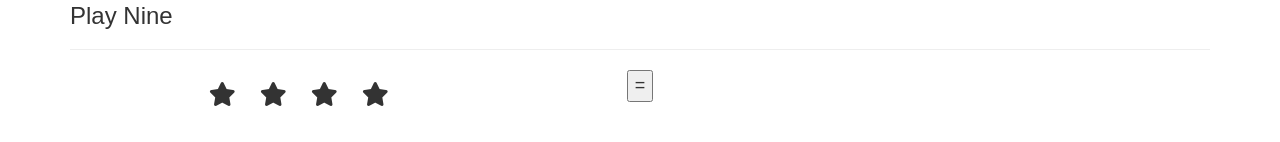
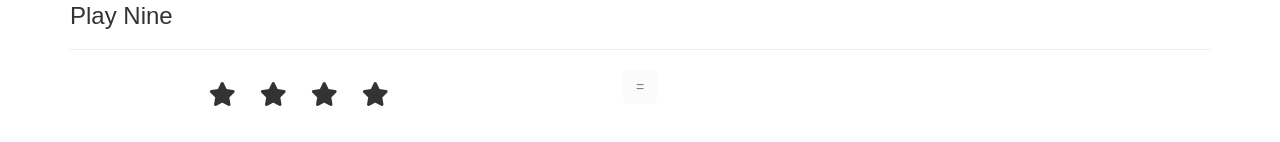
Before and after one commit to john-jay/play9, a React (Create React App) app: page / in a window 1280 px wide. Shown: the part 167-309 px from the top of the page. Built offline with nearby package versions, Linux system fonts and the light colour scheme.

Commit message:
Update readme and clean up.

```diff
--- a/src/App.js
+++ b/src/App.js
@@ -16,7 +16,9 @@
 const Button = (props) => {
     return (
       <div className="col-sm-2">
-        <button>=</button>
+        <button className="btn" disabled={props.selectedNumbers.length === 0}>
+          =
+        </button>
       </div>
     );
 };
@@ -71,18 +73,19 @@
     }));
   }
   render(){
+    const { selectedNumbers, numberOfStars } = this.state;
     return (
       <div className="container">
         <h3>Play Nine</h3>
         <hr />
         <div className="row">
-          <Stars numberOfStars={this.state.numberOfStars} />
-          <Button />
-          <Answer selectedNumbers={this.state.selectedNumbers}
+          <Stars numberOfStars={numberOfStars} />
+          <Button selectedNumbers={selectedNumbers} />
+          <Answer selectedNumbers={selectedNumbers}
                 unselectNumber={this.unselectNumber} />
         </div>
         <br />
-        <Numbers selectedNumbers={this.state.selectedNumbers}
+        <Numbers selectedNumbers={selectedNumbers}
             selectNumber={this.selectNumber} />
       </div>
     );
```
Also changed, not shown: 1 other file (tests, documents, lock files or other folders).
